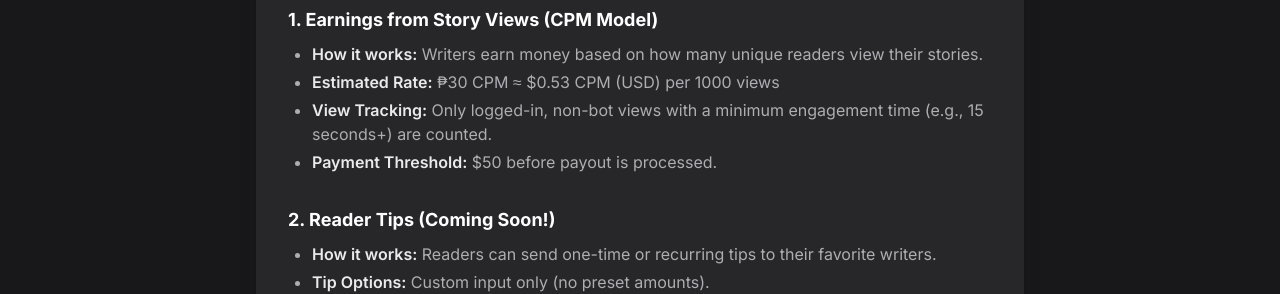
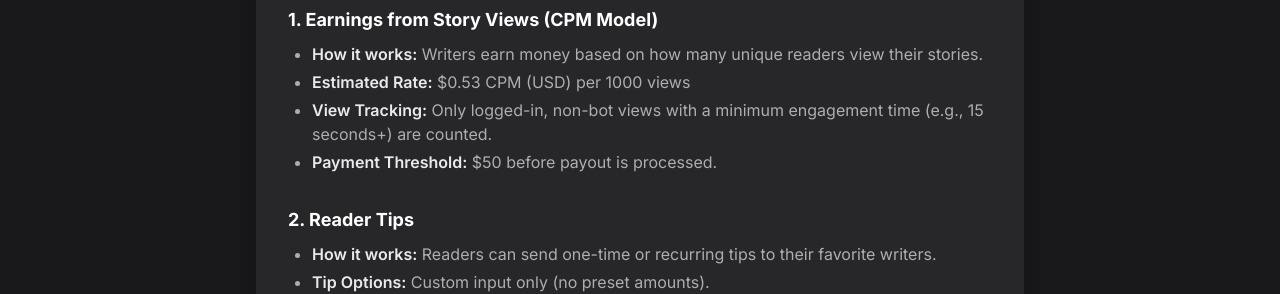
Before and after one commit to projectpolaris08/The-Aswang-Archive, a React (Vite) app: page /monetization-guidelines in a window 1280 px wide. Shown: the part 394-688 px from the top of the page. Built offline with nearby package versions, Linux system fonts and the light colour scheme; no server answers.

Commit message:
Modified some portion of monetization

```diff
--- a/src/pages/MonetizationGuidelines.tsx
+++ b/src/pages/MonetizationGuidelines.tsx
@@ -32,7 +32,7 @@ const MonetizationGuidelines: React.FC = () => {
               <span className="font-semibold text-gray-100">
                 Estimated Rate:
               </span>{" "}
-              ₱30 CPM ≈ $0.53 CPM (USD) per 1000 views
+              $0.53 CPM (USD) per 1000 views
             </li>
             <li>
               <span className="font-semibold text-gray-100">
@@ -50,9 +50,7 @@ const MonetizationGuidelines: React.FC = () => {
           </ul>
         </section>
         <section className="mb-8">
-          <h2 className="text-lg font-bold text-white mb-2">
-            2. Reader Tips (Coming Soon!)
-          </h2>
+          <h2 className="text-lg font-bold text-white mb-2">2. Reader Tips</h2>
           <ul className="list-disc pl-6 text-gray-300 space-y-1">
             <li>
               <span className="font-semibold text-gray-100">How it works:</span>{" "}
```
